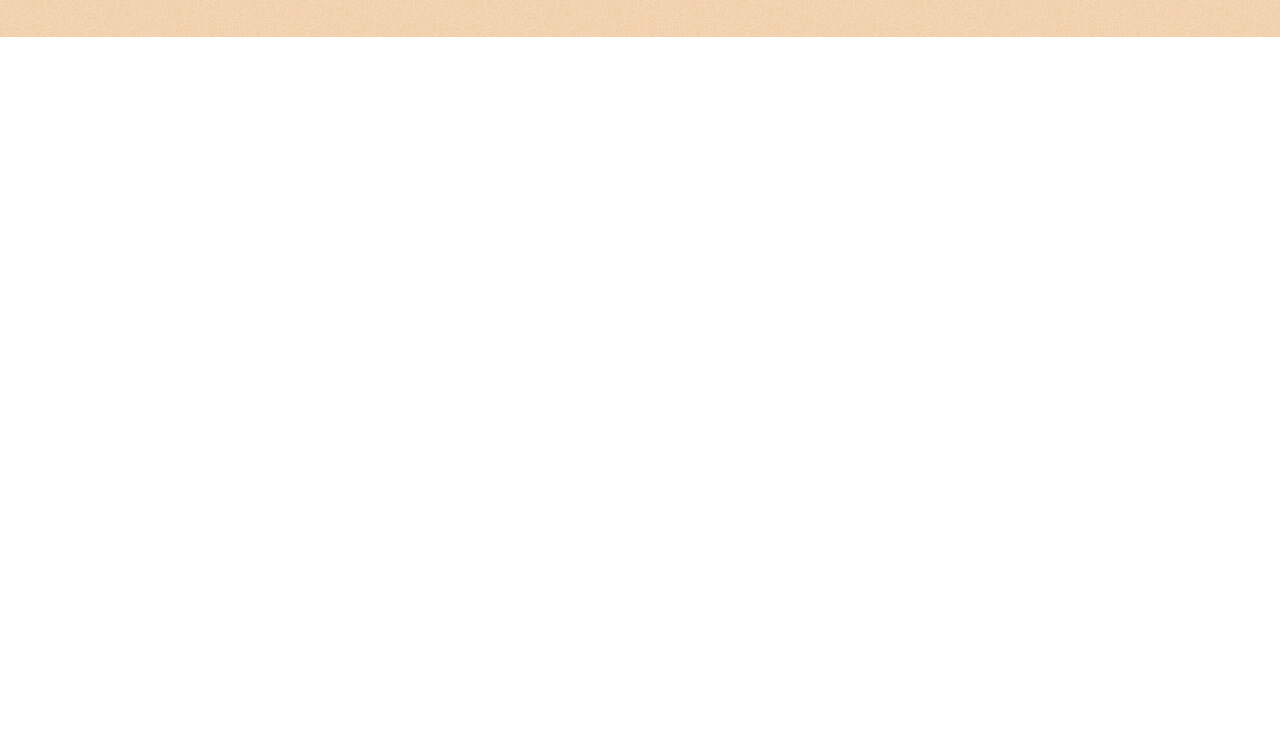
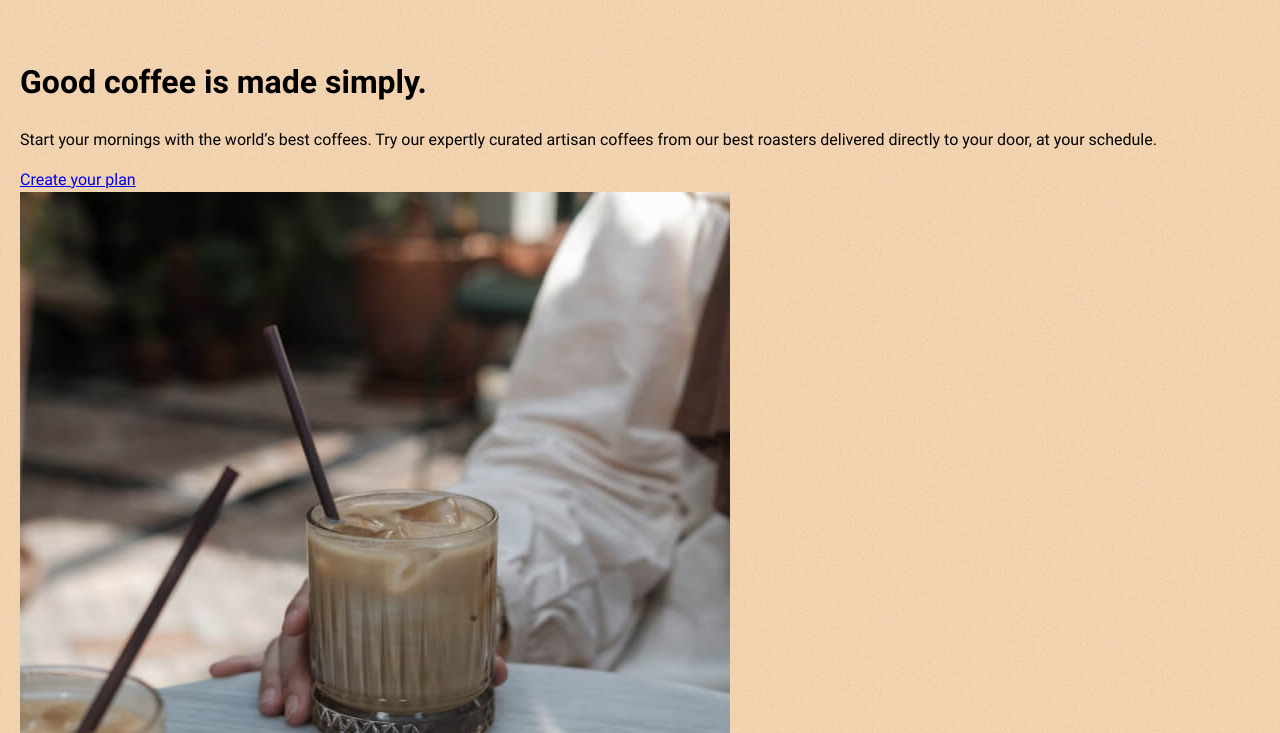
Before and after one commit to Muhammadmustafo882/Coffee-roasters, a plain HTML site: page index.html in a window 1280 px wide. Shown: the part 67-800 px from the top of the page. Drawn offline with Linux system fonts and the light colour scheme.

Commit message:
Add hero section

```diff
--- a/index.html
+++ b/index.html
@@ -24,6 +24,19 @@
             </nav>
         </div>
         </header>
+
+        <section class="hero">
+            <div class="hero-container container">
+                <div class="hero-content">
+                    <h1 class="hero-header">Good coffee is made simply.</h1>
+                    <p class="hero-text">Start your mornings with the world’s best coffees. Try our expertly curated artisan coffees from our best roasters delivered directly to your door, at your schedule.</p>
+                    <a href="#" class="button button-green">Create your plan</a>
+                </div>
+                <img class="hero-img hero-img-index" src="img/hero-img.jpg" alt="person's hand with iced coffee and chocolate cupcake" width="710"
+                height="696" srcset="img/hero-img.jpg 1x, img/HERO-IMG@2x.jpg">
+            </div>
+        </section>
+
     </div>
 
     <main class="main-content">
```
